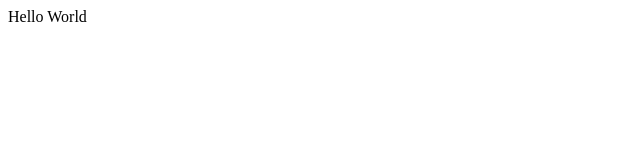
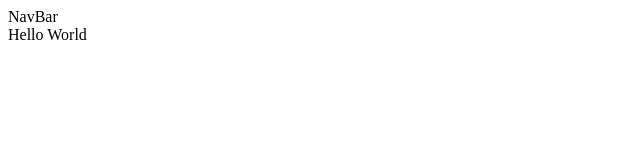
Before and after one commit to cody-barker/portfolio-website, a JavaScript app: page / in a window 1280 px wide. Shown: the top 160 px of the page, without its empty margins (0-640 px from the left). Built offline with nearby package versions, Linux system fonts and the light colour scheme; the HTML template or start-up script is replaced by a standard one.

Commit message:
create NavBar component and import into App

```diff
--- a/src/App.js
+++ b/src/App.js
@@ -1,8 +1,12 @@
 import './styles/App.css';
+import NavBar from './components/NavBar'
 
 function App() {
   return (
-    <div>Hello World</div>
+    <main>
+      <NavBar />
+      <div>Hello World</div>
+    </main>
   );
 }
 
--- /dev/null
+++ b/src/components/NavBar.js
@@ -0,0 +1,11 @@
+import {NavLink} from 'react-router-dom'
+
+function NavBar() {
+    return(
+        <div>
+            NavBar
+        </div>
+    )
+}
+
+export default NavBar
```
